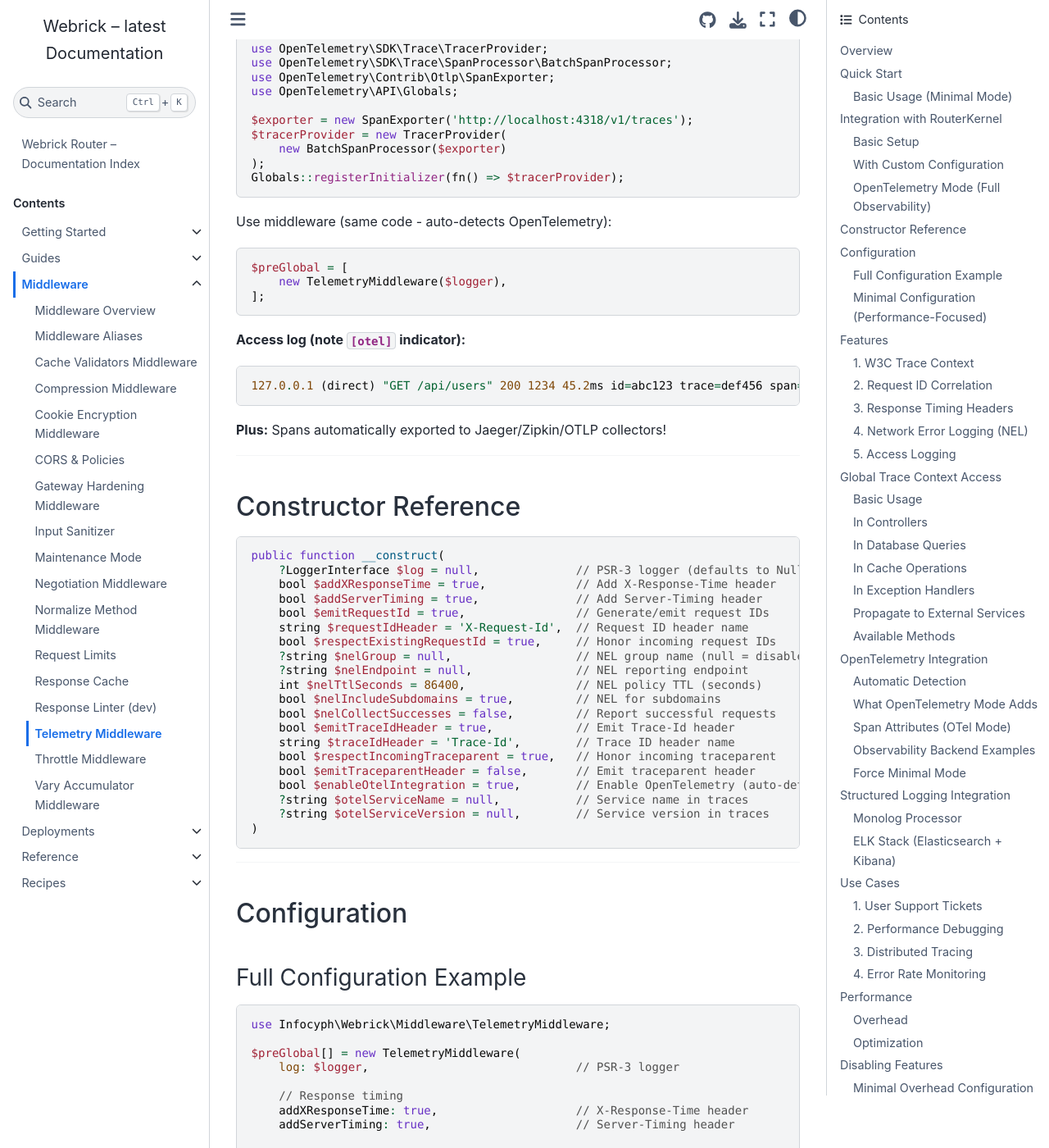
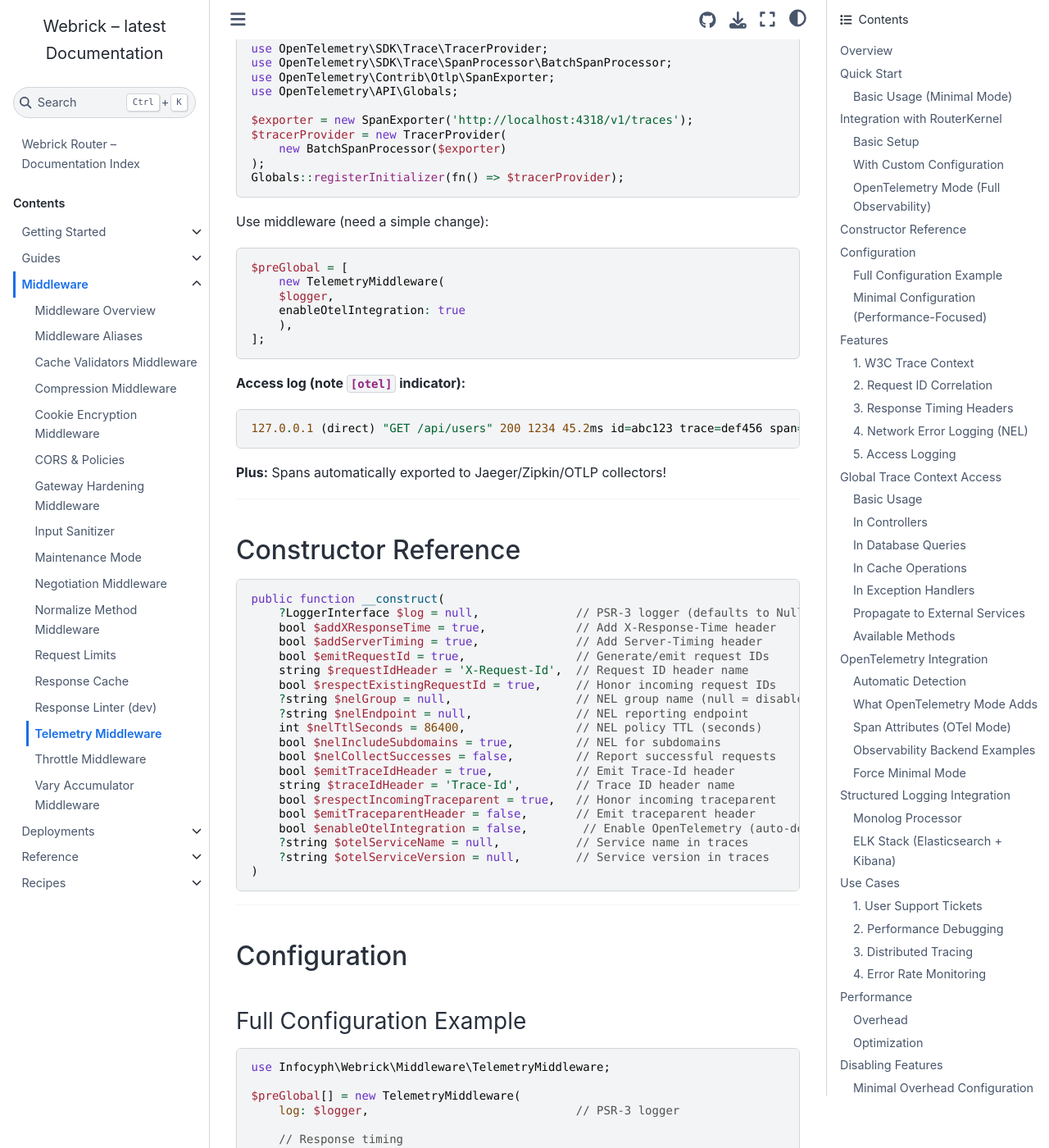
Before and after one commit to infocyph/Webrick, a Sphinx documentation site: the page built from docs/middleware/telemetry.md, in a window 1280 px wide and 1400 px high, scrolled down 2362 px. Shown: the whole window at 82% size. Built offline with Sphinx 7.4.7 and the Sphinx Book theme 1.1.4, drawn with Linux system fonts in a browser that asks for light colours; pages that are not in the unit, such as notebooks, are missing from menus.

Commit message:
Update telemetry docs for router kernel integration.

````diff
--- a/docs/middleware/telemetry.md
+++ b/docs/middleware/telemetry.md
@@ -110,10 +110,13 @@ $tracerProvider = new TracerProvider(
 Globals::registerInitializer(fn() => $tracerProvider);
 ```
 
-Use middleware (same code - auto-detects OpenTelemetry):
+Use middleware (need a simple change):
 ```php
 $preGlobal = [
-    new TelemetryMiddleware($logger),
+    new TelemetryMiddleware(
+    $logger,
+    enableOtelIntegration: true
+    ),
 ];
 ```
 
@@ -145,7 +148,7 @@ public function __construct(
     string $traceIdHeader = 'Trace-Id',        // Trace ID header name
     bool $respectIncomingTraceparent = true,   // Honor incoming traceparent
     bool $emitTraceparentHeader = false,       // Emit traceparent header
-    bool $enableOtelIntegration = true,        // Enable OpenTelemetry (auto-detected)
+    bool $enableOtelIntegration = false,        // Enable OpenTelemetry (auto-detected)
     ?string $otelServiceName = null,           // Service name in traces
     ?string $otelServiceVersion = null,        // Service version in traces
 )
````
